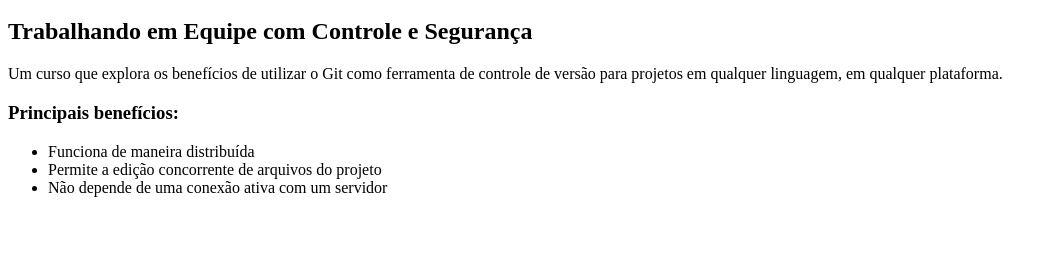
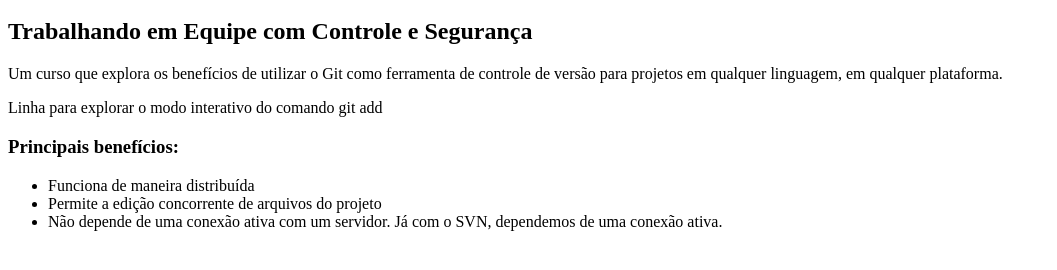
Before and after one commit to stefanohs/curso-git, a plain HTML site: page index.html in a window 1280 px wide. Shown: the part 48-318 px from the top of the page, without its empty margins (0-1057 px from the left). Drawn offline with Linux system fonts and the light colour scheme.

Commit message:
treinando git no modo interativo

```diff
--- a/index.html
+++ b/index.html
@@ -5,11 +5,12 @@
 	<h1>Git</h1>
 	<h2>Trabalhando em Equipe com Controle e Segurança</h2>
 	<p>Um curso que explora os benefícios de utilizar o Git como ferramenta de controle de versão para projetos em qualquer linguagem, em qualquer plataforma.</p>
+	<p>Linha para explorar o modo interativo do comando git add</p>
 	<h3>Principais benefícios:</h3>
 	<ul>
 		<li>Funciona de maneira distribuída</li>
 		<li>Permite a edição concorrente de arquivos do projeto</li>
-		<li>Não depende de uma conexão ativa com um servidor</li>
+		<li>Não depende de uma conexão ativa com um servidor. Já com o SVN, dependemos de uma conexão ativa.</li>
 	</ul>
     </body>
 </html>
```
